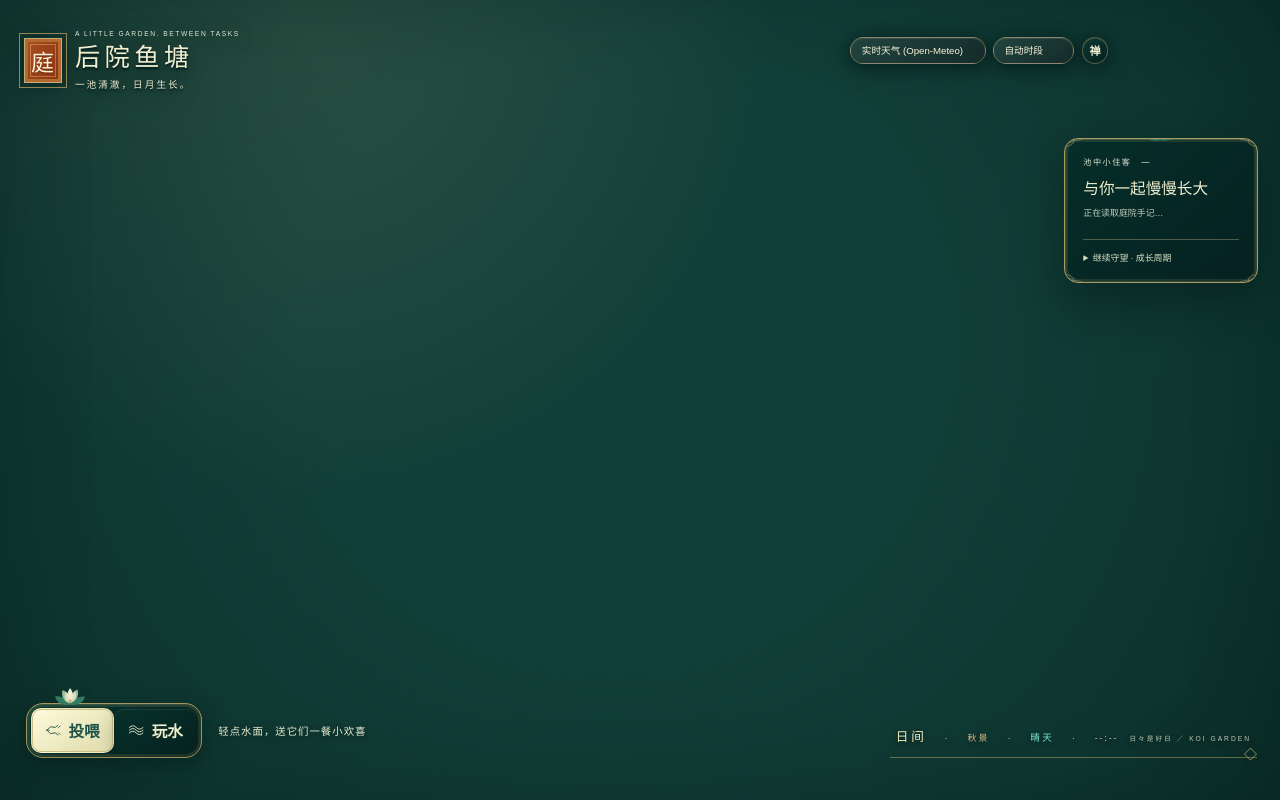
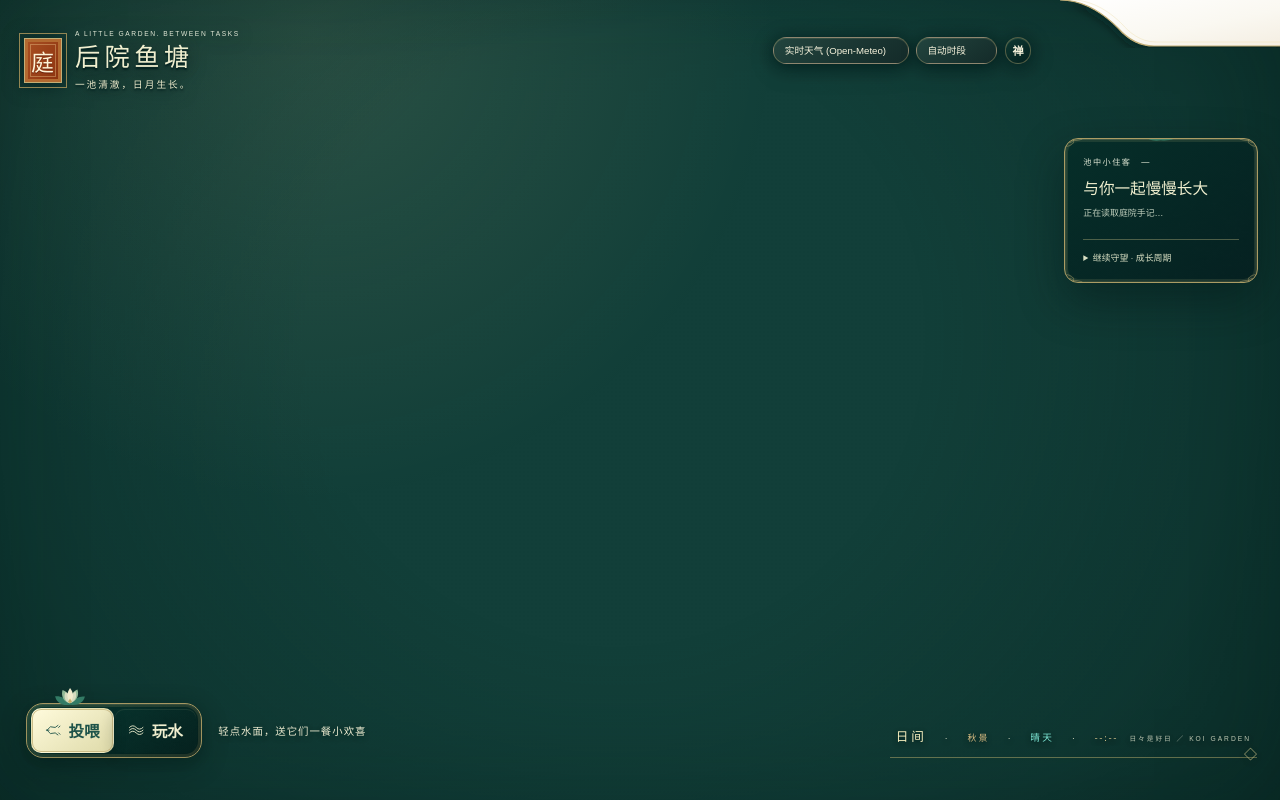
Before and after one commit to karma617/dsh-pondkoi, a website: page assets/pond.html in a window 1280 px wide. Drawn offline with Linux system fonts and the light colour scheme.

Commit message:
feat: 右上角做成异形水榭白玉留白台，圆滑内凹融入系统按钮
用户反馈：右上角露出的系统白色方块与深绿池塘相交形成了突兀直角尖角，
希望做成异形圆滑内凹留白，让人感觉是故意设计的构件。

改动：
1. 新增 .corner-scenic-notch（异形水榭白玉留白台）：
   采用双S流畅抛物曲线，从顶部平滑向内凹陷滑落，形成长达 220px、高 48px
   的优雅留白台，将系统白色三联按钮（最小化/最大化/关闭）完整承托在其上，
   消灭所有生硬直角与断层尖角。
2. 古风金线与玉润微影：
   - 底色采用纯正温润的象牙白渐变，与系统白底自然一体；
   - 边缘雕琢双层古典泥金描边（notch-gold-outer / inner）；
   - 带有向下的自然柔和水面投影（notch-soft-shadow），宛若池边汉白玉水榭矶台。
3. 工具栏联动：
   .window-tools 避让边距调整为 max(225px, ...)，优雅排列在内凹曲线左侧，
   整条顶栏由工具胶囊顺畅过渡至白玉留白台，浑然天成。
4. 禅模式支持：
   main.zen 豁免该装饰台，保证全屏放空时右上角依然保持圆润白玉托台。

已验证：单元测试 73/73（新增留白台与平滑曲线结构测试）。

```diff
--- a/assets/koi-pond.css
+++ b/assets/koi-pond.css
@@ -24,7 +24,14 @@ main::before, main::after { content: ""; position: absolute; inset: 0; pointer-e
 main::before { background: radial-gradient(circle at 48% 42%, transparent 38%, #031c1940 76%, #00120f92 116%), radial-gradient(circle at 24% 4%, var(--scene-glow), transparent 38%); box-shadow: inset 0 0 90px #001c1838; }
 main::after { opacity: .055; background-image: radial-gradient(#fff 0.45px, transparent .7px), radial-gradient(#071b16 0.45px, transparent .75px); background-position: 0 0, 2px 2px; background-size: 4px 4px; mix-blend-mode: soft-light; }
 canvas { position: relative; z-index: 0; width: 100%; height: 100%; display: block; outline-offset: -5px; }
-main.zen > :not(canvas) { display: none; }
+main.zen > :not(canvas):not(.corner-scenic-notch) { display: none; }
+/* 右上角水榭留白基座：自然承托系统控制按钮，双圆弧优雅内凹，宛若白玉雕台 */
+.corner-scenic-notch {
+  position: absolute; top: 0; right: 0;
+  width: max(220px, calc(220 * var(--unit))); height: max(48px, calc(48 * var(--unit)));
+  pointer-events: none; z-index: 2; overflow: visible;
+}
+.notch-svg { width: 100%; height: 100%; display: block; }
 main.zen canvas { outline: none; }
 header {
   position: absolute; top: 3.7%; left: 1.85%; right: 1.85%;
@@ -44,7 +51,7 @@ header {
 header .eyebrow { font-size: calc(9 * var(--unit)); line-height: 1.2; margin-bottom: calc(8 * var(--unit)); }
 h1 { margin: 0; font: calc(34 * var(--unit))/1.05 "SimSun", serif; letter-spacing: calc(6 * var(--unit)); text-shadow: 0 2px 2px #001d1d, 0 0 18px #e8d79820; }
 h1 span { display: block; font: calc(13 * var(--unit)) "Microsoft YaHei", sans-serif; letter-spacing: 2px; margin-top: calc(10 * var(--unit)); }
-.window-tools { display: flex; align-items: center; gap: calc(10 * var(--unit)); margin-left: auto; margin-right: max(148px, calc(148 * var(--unit))); align-self: flex-start; padding-top: calc(10 * var(--unit)); pointer-events: auto; }
+.window-tools { display: flex; align-items: center; gap: calc(10 * var(--unit)); margin-left: auto; margin-right: max(225px, calc(225 * var(--unit))); align-self: flex-start; padding-top: calc(10 * var(--unit)); pointer-events: auto; }
 .running-sessions { position: absolute; z-index: 4; top: 18%; left: 2%; width: min(280px, 25vw); max-height: 48%; overflow: auto; padding: calc(16 * var(--unit)); background: #052e29a8; border: 1px solid #c3ae7566; border-radius: 10px; backdrop-filter: blur(8px); box-shadow: 0 8px 24px #00191555; }
 .running-sessions .eyebrow { margin: 0 0 calc(10 * var(--unit)); }
 .running-item { display: flex; align-items: flex-start; justify-content: space-between; gap: 10px; padding: calc(9 * var(--unit)) 0; border-top: 1px solid #c3ae7538; font-size: calc(13 * var(--unit)); }
@@ -171,7 +178,7 @@ body[data-weather="heavy_snow"] .garden-label b#weather-name { color: #e4f3f7; }
   header { top: 22px; left: 20px; right: 18px; }
   header .eyebrow { font-size: 7px; letter-spacing: 1.3px; }
   h1 { font-size: 26px; } h1 span { font-size: 10px; letter-spacing: 1px; }
-  .window-tools { gap: 6px; margin-right: 120px; }
+  .window-tools { gap: 6px; margin-right: 180px; }
   aside { right: 18px; top: 125px; width: 205px; max-height: calc(100vh - 230px); overflow-y: auto; overflow-x: hidden; padding: 17px; }
   body.night aside { top: 125px; }
   aside::before { display: none; }
--- a/assets/pond.html
+++ b/assets/pond.html
@@ -36,6 +36,27 @@
 </head>
 <body>
   <main>
+    <!-- 右上角异形留白台：双S流畅内凹圆角 + 泥金勾边，将系统窗口控制按钮自然化作水榭露台景观 -->
+    <div class="corner-scenic-notch" aria-hidden="true">
+      <svg class="notch-svg" viewBox="0 0 220 48" preserveAspectRatio="none">
+        <defs>
+          <linearGradient id="notch-jade-grad" x1="0%" y1="0%" x2="100%" y2="100%">
+            <stop offset="0%" stop-color="#ffffff"/>
+            <stop offset="60%" stop-color="#faf8f1"/>
+            <stop offset="100%" stop-color="#f4eee2"/>
+          </linearGradient>
+          <filter id="notch-soft-shadow" x="-30%" y="-30%" width="160%" height="180%">
+            <feDropShadow dx="-2" dy="5" stdDeviation="5" flood-color="#021c17" flood-opacity="0.45"/>
+          </filter>
+        </defs>
+        <!-- 白玉基座（主阴影） -->
+        <path class="notch-base" filter="url(#notch-soft-shadow)" fill="url(#notch-jade-grad)" d="M 0,0 C 26,0 46,16 58,28 C 65,36 76,46 94,46 L 220,46 L 220,0 Z" />
+        <!-- 典雅外层金丝勾线 -->
+        <path class="notch-gold-outer" fill="none" stroke="#c3ae75" stroke-width="1.2" d="M 0,0 C 26,0 46,16 58,28 C 65,36 76,46 94,46 L 220,46" />
+        <!-- 内层古典泥金细纹 -->
+        <path class="notch-gold-inner" fill="none" stroke="#e8d79866" stroke-width="0.8" d="M 12,0 C 34,0 52,14 62,24 C 69,32 80,42 96,42 L 220,42" />
+      </svg>
+    </div>
     <canvas id="pond" tabindex="0" aria-label="锦鲤池塘：点击水面投喂；方向键移动投喂点，空格投喂"></canvas>
     <section id="running-sessions" class="running-sessions" aria-live="polite" aria-label="正在执行的会话" hidden>
       <p class="eyebrow">正在执行 <span id="running-count">0</span></p>
--- a/package.json
+++ b/package.json
@@ -1,6 +1,6 @@
 {
   "name": "dsh-pondkoi",
-  "version": "1.0.8",
+  "version": "1.0.9",
   "description": "后院鱼塘：为 DSH 增加可投喂、可繁育的锦鲤池塘，成长由真实主会话对话驱动。",
   "license": "MIT",
   "type": "module",
```
